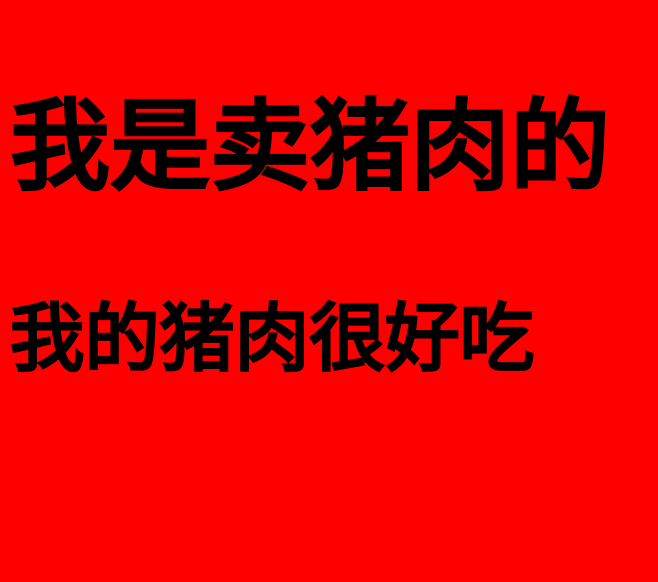
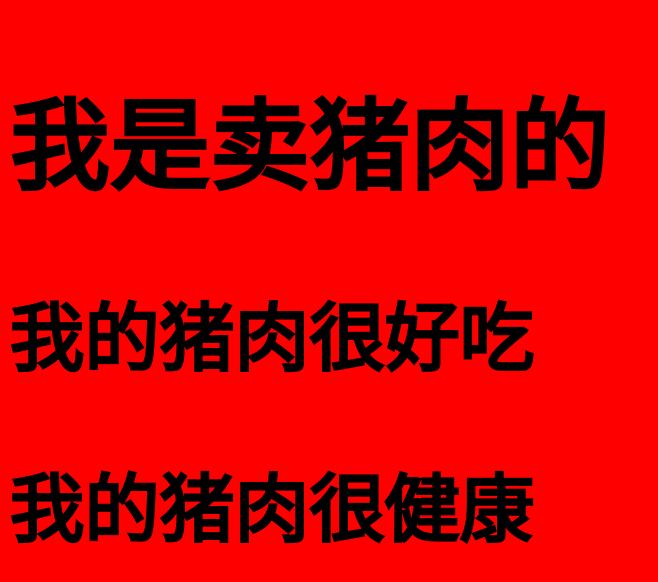
Before and after one commit to xiaoyuAnd/git-dome-01, a plain HTML site: page index.html in a window 1280 px wide. Shown: the whole page, without its empty margins (0-658 px from the left). Drawn offline with Linux system fonts and the light colour scheme.

Commit message:
加了一句

```diff
--- a/index.html
+++ b/index.html
@@ -10,5 +10,6 @@
 <body>
     <h1>我是卖猪肉的</h1>
     <h2>我的猪肉很好吃</h2>
+    <h2>我的猪肉很健康</h2>
 </body>
 </html>
```
Also changed, not shown: 1 other file.
